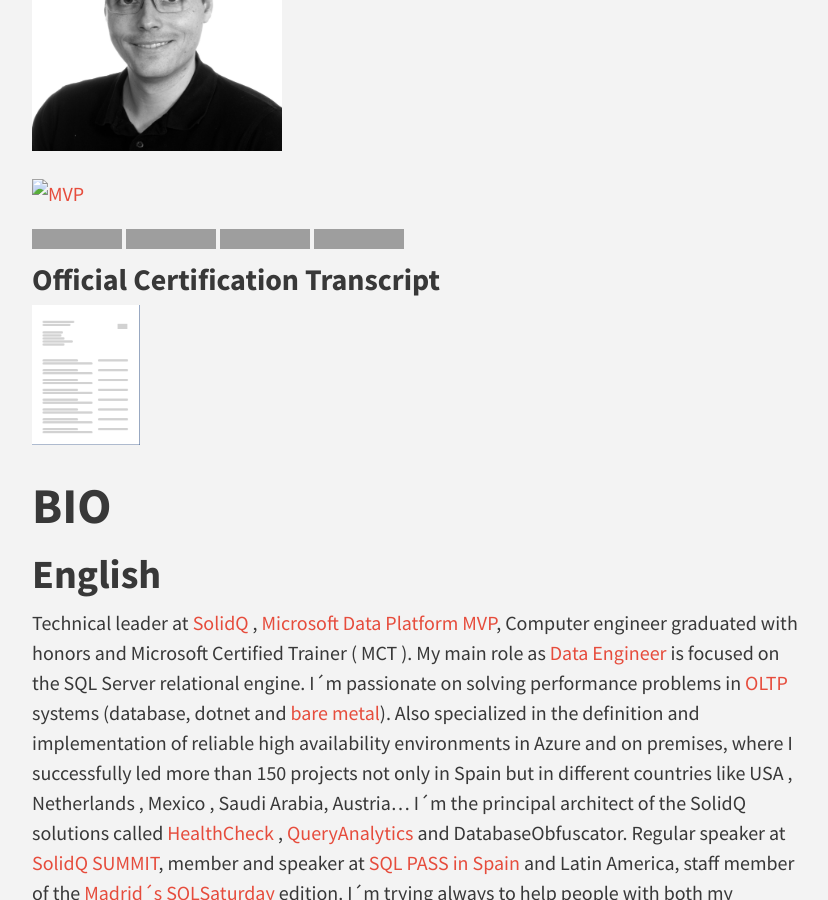
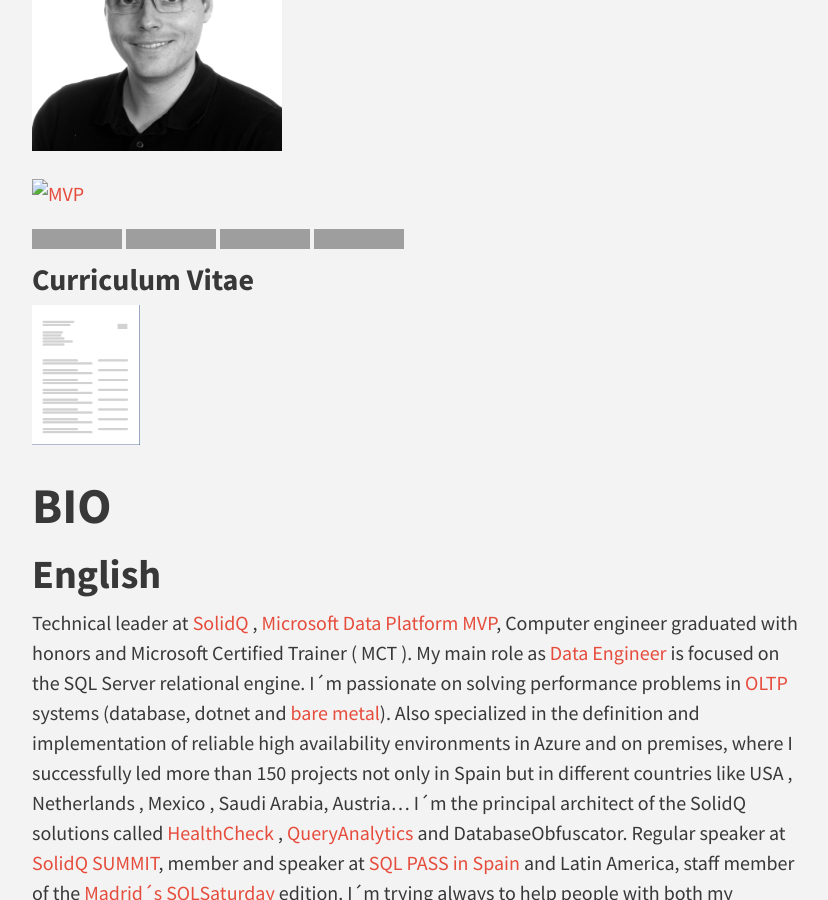
Before and after one commit to enriquecatala/enriquecatala.github.io, a Jekyll site: the page built from about.md, in a window 1280 px wide and 900 px high, scrolled down 633 px, cut to the strip 0-900 px from the top of the window. Shown: the whole strip, without its empty margins (224-1052 px from the left). Built offline with Jekyll 4.4.1, drawn with Linux system fonts in a browser that asks for light colours; nearby versions of some CDN libraries; comment, search, counter and statistics services are not loaded; grey boxes are pictures that could not be loaded.

Commit message:
upload CV

```diff
--- a/about.md
+++ b/about.md
@@ -13,19 +13,17 @@
 
 <div>
 
-<a href="https://github.com/sponsors/enriquecatala"><img src="https://img.shields.io/badge/GitHub_Sponsors--_.svg?style=flat&logo=github&logoColor=EA4AAA" alt="GitHub Sponsors"></a>
-<a href="https://www.linkedin.com/in/enriquecatala"><img src="https://img.shields.io/badge/LinkedIn--_.svg?style=flat&logo=linkedin" alt="LinkedIn"></a>
-<a href="https://twitter.com/enriquecatala"><img alt="Twitter Follow" src="https://img.shields.io/twitter/follow/enriquecatala?label=twitter&style=flat" alt="Twitter"></a>
-<a href="https://github.com/enriquecatala"><img alt="GitHub followers" src="https://img.shields.io/github/followers/enriquecatala?label=GitHub&style=flat" alt="GitHub"></a>
+<a href="https://github.com/sponsors/enriquecatala"><img src="https://img.shields.io/badge/GitHub_Sponsors--_.svg?style=flat&logo=github&logoColor=EA4AAA" alt="Sponsor Enrique Catalá on GitHub"></a>
+<a href="https://www.linkedin.com/in/enriquecatala"><img src="https://img.shields.io/badge/LinkedIn--_.svg?style=flat&logo=linkedin" alt="LinkedIn Enrique Catalá"></a>
+<a href="https://twitter.com/enriquecatala"><img src="https://img.shields.io/twitter/follow/enriquecatala?label=twitter&style=flat" alt="Twitter @enriquecatala"></a>
+<a href="https://github.com/enriquecatala"><img src="https://img.shields.io/github/followers/enriquecatala?label=GitHub&style=flat" alt="GitHub followers of Enrique Catalá"></a>
 
 <script src="https://apis.google.com/js/platform.js"></script>
 <div class="g-ytsubscribe" data-channelid="UCYboHnN6tvFfHqPWZWY82AQ" data-layout="default" data-count="default"></div>
 </div>
 
-### Official Certification Transcript
-[![Download Transcript](/img/icons/transcript.png)](/assets/files/microsoft_certified_professional_transcript.pdf)
-
-
+### Curriculum Vitae
+[![Download Transcript](/img/icons/transcript.png)](/assets/files/Enrique Catala Bañuls - Europass CV - EN.pdf)
 
 # BIO
 
```
Also changed, not shown: 5 other files.
